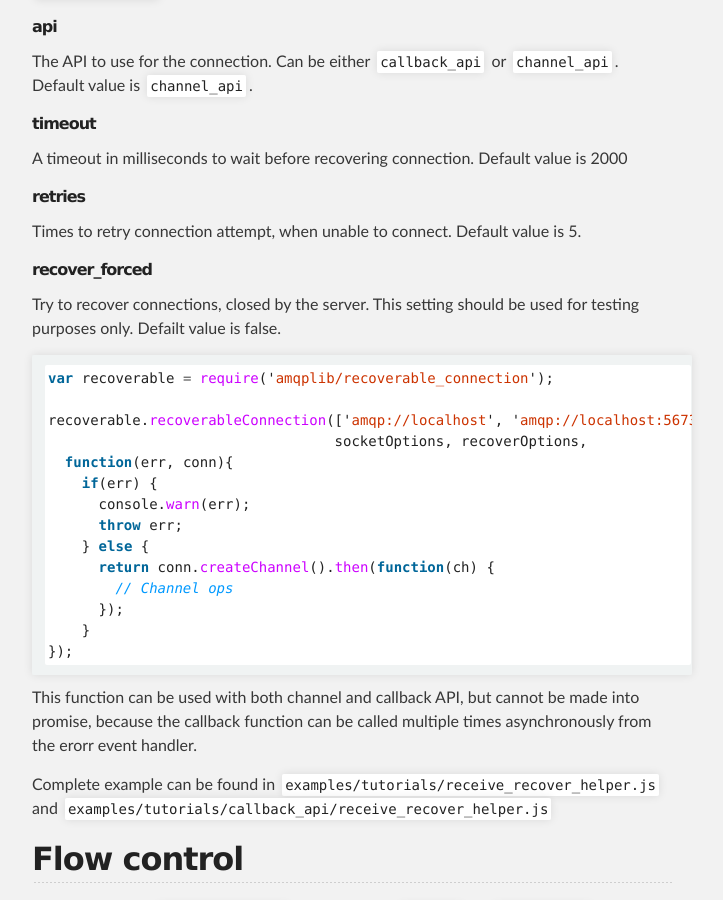
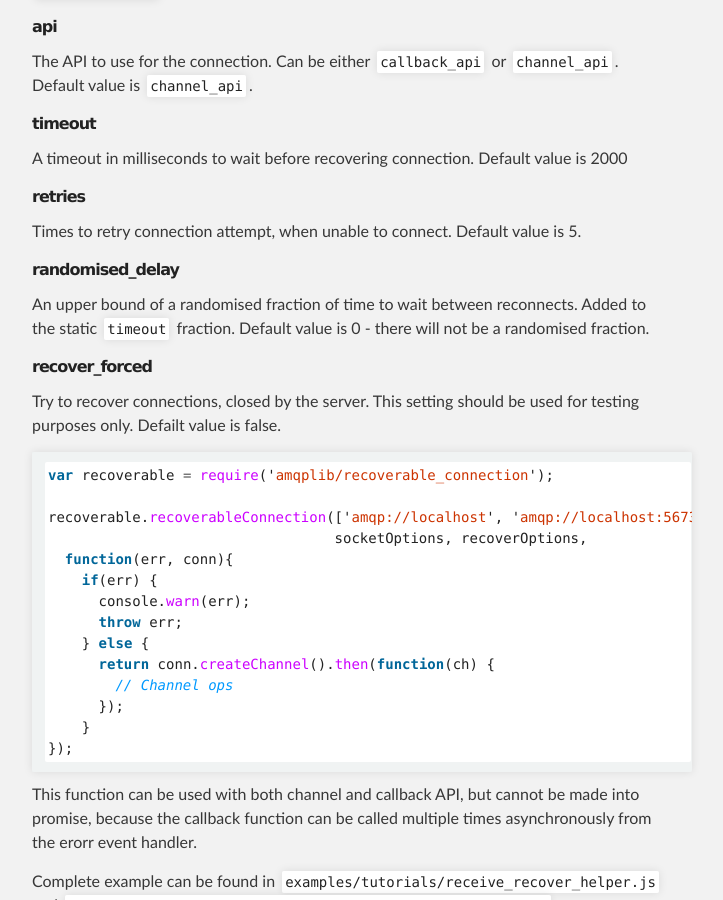
Before and after one commit to amqp-node/amqplib, a Jekyll site: the page built from channel_api.md, in a window 1280 px wide and 900 px high, scrolled down 5660 px. Shown: the whole window, without its empty margins (288-1011 px from the left). Built offline with Jekyll 4.4.1, drawn with Linux system fonts in a browser that asks for light colours; Markdown is read by kramdown in place of the engine named in the settings.

Commit message:
Document randomised delay for reconnects.

````diff
--- a/channel_api.md
+++ b/channel_api.md
@@ -283,11 +283,19 @@ Default value is 2000
 Times to retry connection attempt, when unable to connect.
 Default value is 5.
 
+###### randomised_delay
+
+An upper bound of a randomised fraction of time to wait between reconnects.
+Added to the static `timeout` fraction.
+Default value is 0 - there will not be a randomised fraction.
+
 ###### recover_forced
 
 Try to recover connections, closed by the server.
 This setting should be used for testing purposes only.
 Defailt value is false.
+
+
 
 ```js
 var recoverable = require('amqplib/recoverable_connection');
````
